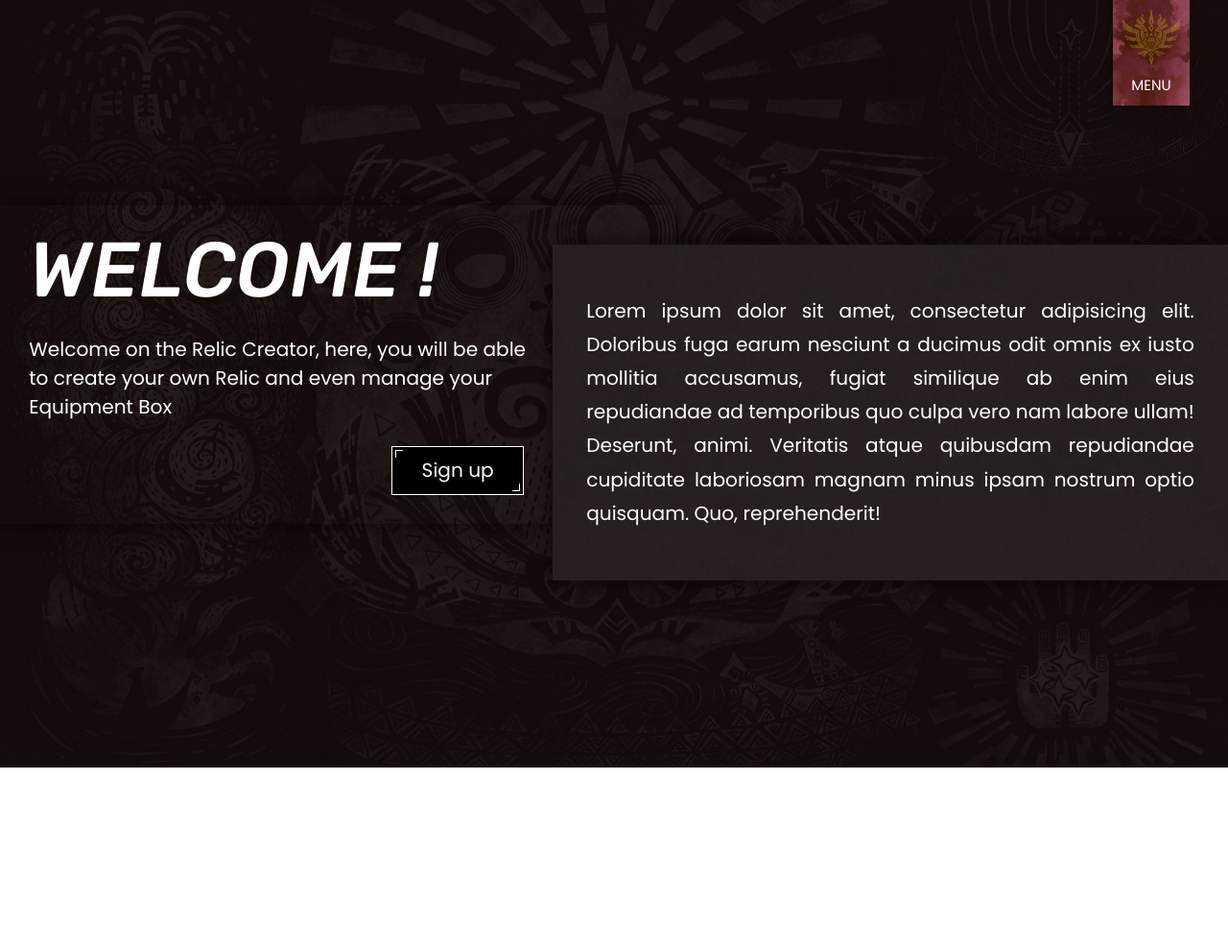
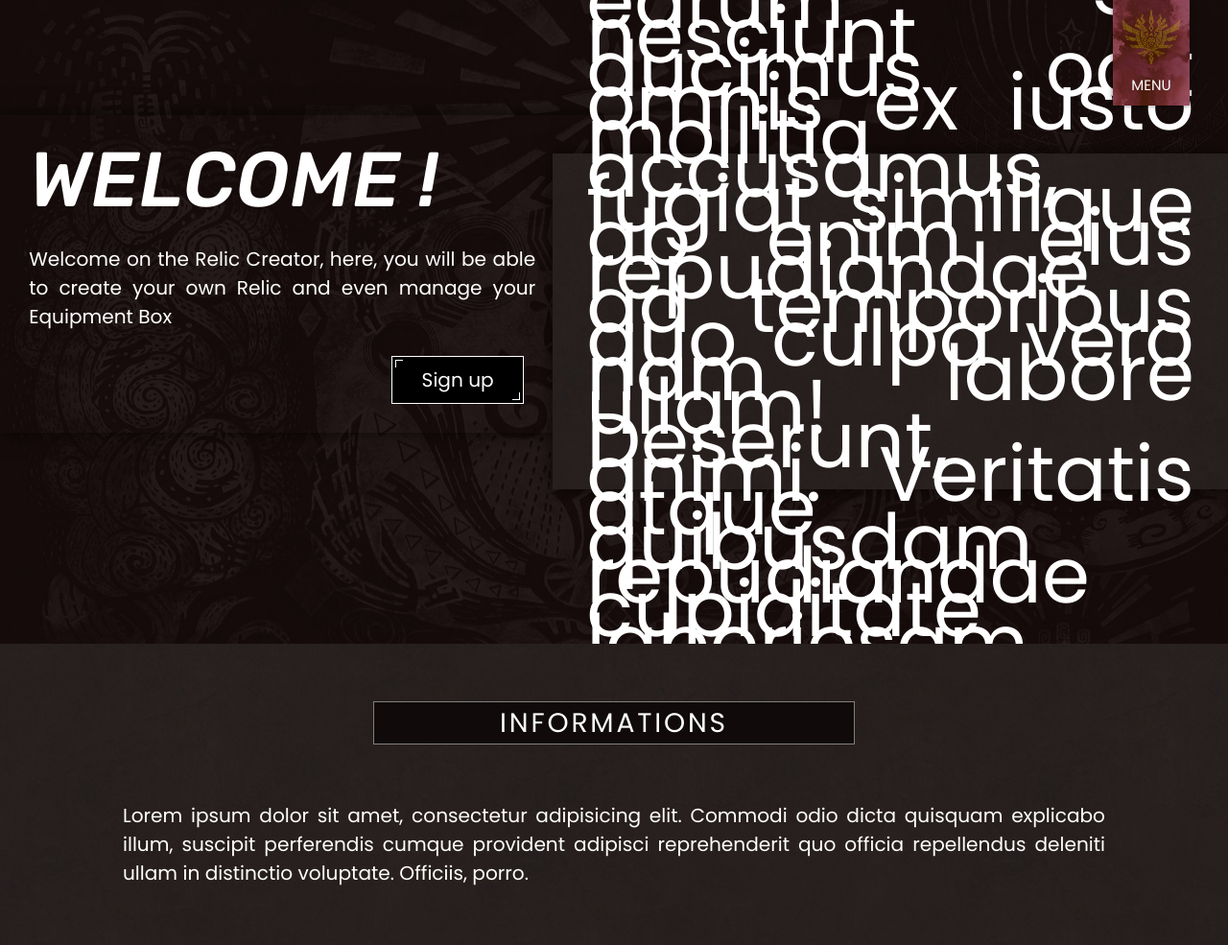
Before and after one commit to Raevv/MH4U, a website: page src/index.html in a window 1280 px wide. Shown: the whole page at 96% size. Before the commit the page ends 800 px from the top, so only its background shows below. Drawn offline with nearby package versions, Linux system fonts and the light colour scheme; files that its build step writes are made by us from their sources.

Commit message:
minor changes

```diff
--- a/src/index.html
+++ b/src/index.html
@@ -23,7 +23,7 @@
     </ul>
   </div>
 
-  <div class="title-wrapper">
+  <section id="welcome">
     <div class="title">
       <h1>WELCOME !</h1>
       <p>Welcome on the Relic Creator, here, you will be able to create your own Relic and even manage your Equipment Box</p>
@@ -33,7 +33,12 @@
     <div class="intro">
       <h1>Lorem ipsum dolor sit amet, consectetur adipisicing elit. Doloribus fuga earum nesciunt a ducimus odit omnis ex iusto mollitia accusamus, fugiat similique ab enim eius repudiandae ad temporibus quo culpa vero nam labore ullam! Deserunt, animi. Veritatis atque quibusdam repudiandae cupiditate laboriosam magnam minus ipsam nostrum optio quisquam. Quo, reprehenderit!</h1>
     </div>
-  </div>
+  </section>
+
+  <section id="informations">
+    <h2>Informations</h2>
+    <p>Lorem ipsum dolor sit amet, consectetur adipisicing elit. Commodi odio dicta quisquam explicabo illum, suscipit perferendis cumque provident adipisci reprehenderit quo officia repellendus deleniti ullam in distinctio voluptate. Officiis, porro.</p>
+  </section>
 
   <script src="main.js"></script>
 </body>
--- a/src/sass/abstracts/_colors.scss
+++ b/src/sass/abstracts/_colors.scss
@@ -1,8 +1,8 @@
 $gold: #ffd700;
-$darkbrown: hsl(9, 23%, 5%);
+$dark-brown: hsl(9, 23%, 5%);
 $brown: hsl(12, 15%, 15%);
-$lightbrown: hsl(12, 15%, 25%);
+$light-brown: hsl(12, 15%, 25%);
 $green: hsl(116, 49%, 55%);
-$whitegreen: hsl(115, 100%, 93%);
+$white-green: hsl(115, 100%, 93%);
 $orange: hsl(8, 80%, 52%);
 $shadow: rgba(0, 0, 0, 0.33);
--- a/src/sass/abstracts/_mixins.scss
+++ b/src/sass/abstracts/_mixins.scss
@@ -6,6 +6,5 @@
     &:hover {
         color: colors.$gold;
         cursor: pointer;
-        filter: brightness(1.2);
     }
 }
--- a/src/sass/base/_fonts.scss
+++ b/src/sass/base/_fonts.scss
@@ -4,3 +4,11 @@
 }
 
 @import url('https://fonts.googleapis.com/css2?family=Poppins:wght@200;300;400&family=Roboto+Condensed&family=Rubik:wght@400;500&display=swap');
+
+h1 {
+    font-size: 4rem;
+}
+
+h2 {
+
+}
--- /dev/null
+++ b/src/sass/components/_sections.scss
@@ -0,0 +1,46 @@
+@use "../abstracts/colors";
+@use "../abstracts/assets";
+
+
+section {
+    display: flex;
+    width: 100vw;
+    height: max-content;
+    margin: 3rem 0 5rem 0;
+
+    &:not(:first-of-type) {
+        flex-direction: column;
+        align-items: center;
+        padding: 3rem 0;
+        background: assets.$bg-brown;
+    }
+
+    h2 {
+        display: block;
+        text-transform: uppercase;
+        background: colors.$dark-brown;
+        font-size: 1.4rem;
+        font-weight: 500;
+        letter-spacing: 0.1em;
+        text-align: center;
+        width:min(500px, 100vw);
+        outline: 1px solid gray;
+        margin: 0 0 3rem 0;
+    }
+
+    & > * {
+        &:not(h2) {
+            width: 80vw;
+        }
+    }
+
+    p {
+        text-align: justify;
+    }
+}
+
+@media screen and (max-width: 1000px) {
+    section {
+        flex-direction: column;
+    }
+}
--- a/src/sass/layout/_nav.scss
+++ b/src/sass/layout/_nav.scss
@@ -55,7 +55,7 @@
   top: 0;
   left: 0;
   width: 100vw;
-  height: 100vh;
+  height: calc(100vh + 3rem);
   display: flex;
   flex-direction: column;
   align-items: center;
--- a/src/sass/pages/_index.scss
+++ b/src/sass/pages/_index.scss
@@ -1,13 +1,6 @@
 @use "../abstracts/colors";
 @use "../abstracts/assets";
 
-
-.title-wrapper {
-  display: flex;
-  width: 100vw;
-  height: max-content;
-  margin: 3rem 0 5rem 0;
-}
 
 .title {
   display: flex;
@@ -125,7 +118,7 @@
   }
 }
 
-@media screen and (max-width: 1000px){
+@media screen and (max-width: 1000px) {
   .title-wrapper {
     flex-direction: column;
   }
--- a/src/sass/pages/_register.scss
+++ b/src/sass/pages/_register.scss
@@ -33,7 +33,7 @@ body {
             height: 3em;
             align-items: center;
             justify-content: center;
-            background-color: colors.$lightbrown;
+            background-color: colors.$light-brown;
             user-select: none;
         }
 
@@ -99,7 +99,7 @@ body {
             width: calc(80% + 20px);
             text-align: center;
             border-radius: 2px;
-            background: colors.$darkbrown;
+            background: colors.$dark-brown;
             user-select: none;
             cursor: pointer;
             @include mixins.hover_transition;
@@ -107,7 +107,7 @@ body {
     }
 
     input {
-        background: colors.$darkbrown;
+        background: colors.$dark-brown;
         color: white;
         border: none;
         outline: 1px solid grey;
@@ -150,7 +150,7 @@ body {
     }
 
     .sign-up {
-        background-color: colors.$darkbrown;
+        background-color: colors.$dark-brown;
         height: calc(3em + 10px);
         box-shadow: 0px 0px 5px colors.$shadow;
     }
@@ -174,7 +174,7 @@ body {
     }
 
     .log-in {
-        background-color: colors.$darkbrown;
+        background-color: colors.$dark-brown;
         height: calc(3em + 10px);
         box-shadow: 0px 0px 5px colors.$shadow;
     }
--- a/src/sass/style.scss
+++ b/src/sass/style.scss
@@ -7,5 +7,7 @@
 @use "./layout/body";
 @use "./layout/nav";
 
+@use "./components/sections";
+
 @use "./pages/index";
 @use "./pages/register";
```
